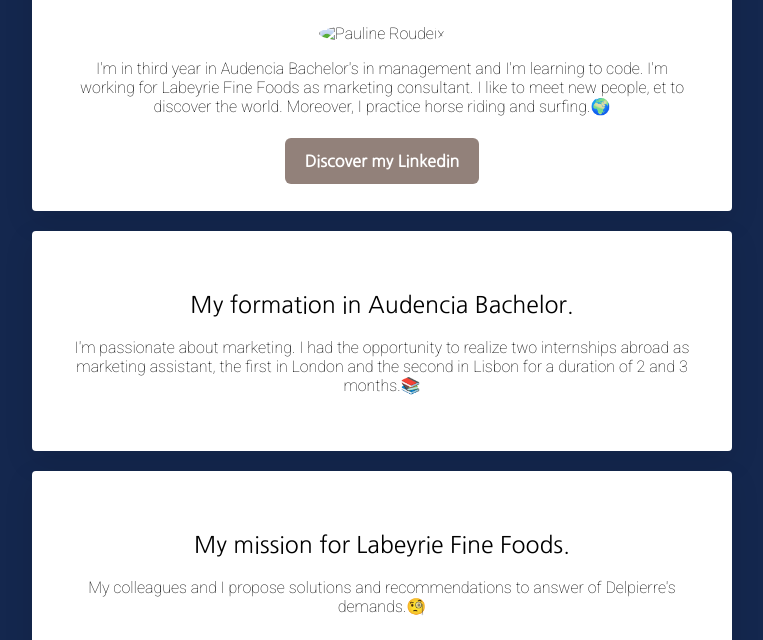
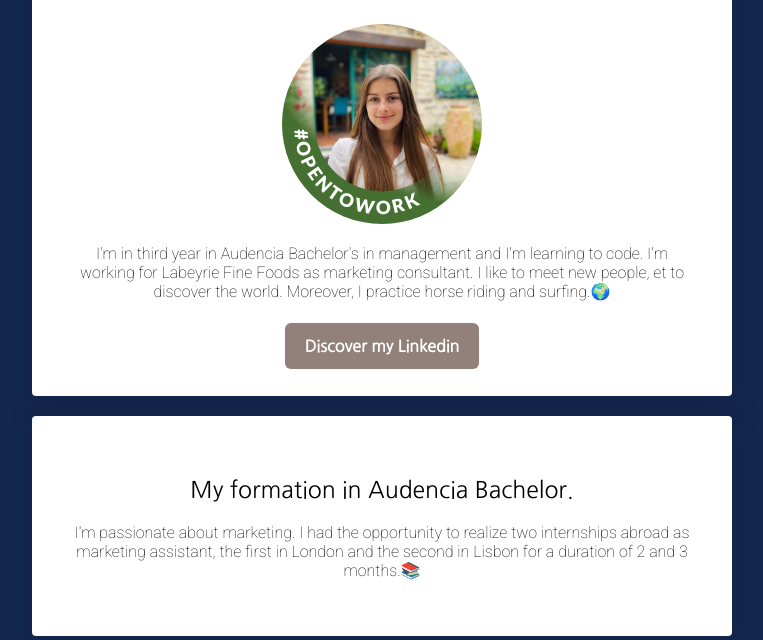
Before and after one commit to pauline4400/my-profile, a plain HTML site: page index.html in a window 1280 px wide. Shown: the part 160-800 px from the top of the page, without its empty margins (258-1021 px from the left). Drawn offline with Linux system fonts and the light colour scheme.

Commit message:
Add files via upload

```diff
--- a/index.html
+++ b/index.html
@@ -15,7 +15,7 @@
 <div class="container">
 	<div class="card-white" id="introduction">
 		<h1>Hello, I'm Pauline 😎</h1>
-		<img src="images/profile.jpeg" class="img-circle" width="200px" alt="Pauline Roudeix">
+		<img src="images/profile-picture.png" class="img-circle" width="200px" alt="Pauline Roudeix">
 		<p>
 		 I'm in third year in Audencia Bachelor's in management and I'm learning to code. I'm working for Labeyrie Fine Foods as marketing consultant. I like to meet new people, et to discover the world. Moreover, I practice horse riding and surfing.🌍
 		</p>
@@ -60,8 +60,5 @@
 		</ul>
 	</div>
 </div>
-
-
 </body>
-
 </html>
```
Also changed, not shown: images/profile-picture.png (added).
